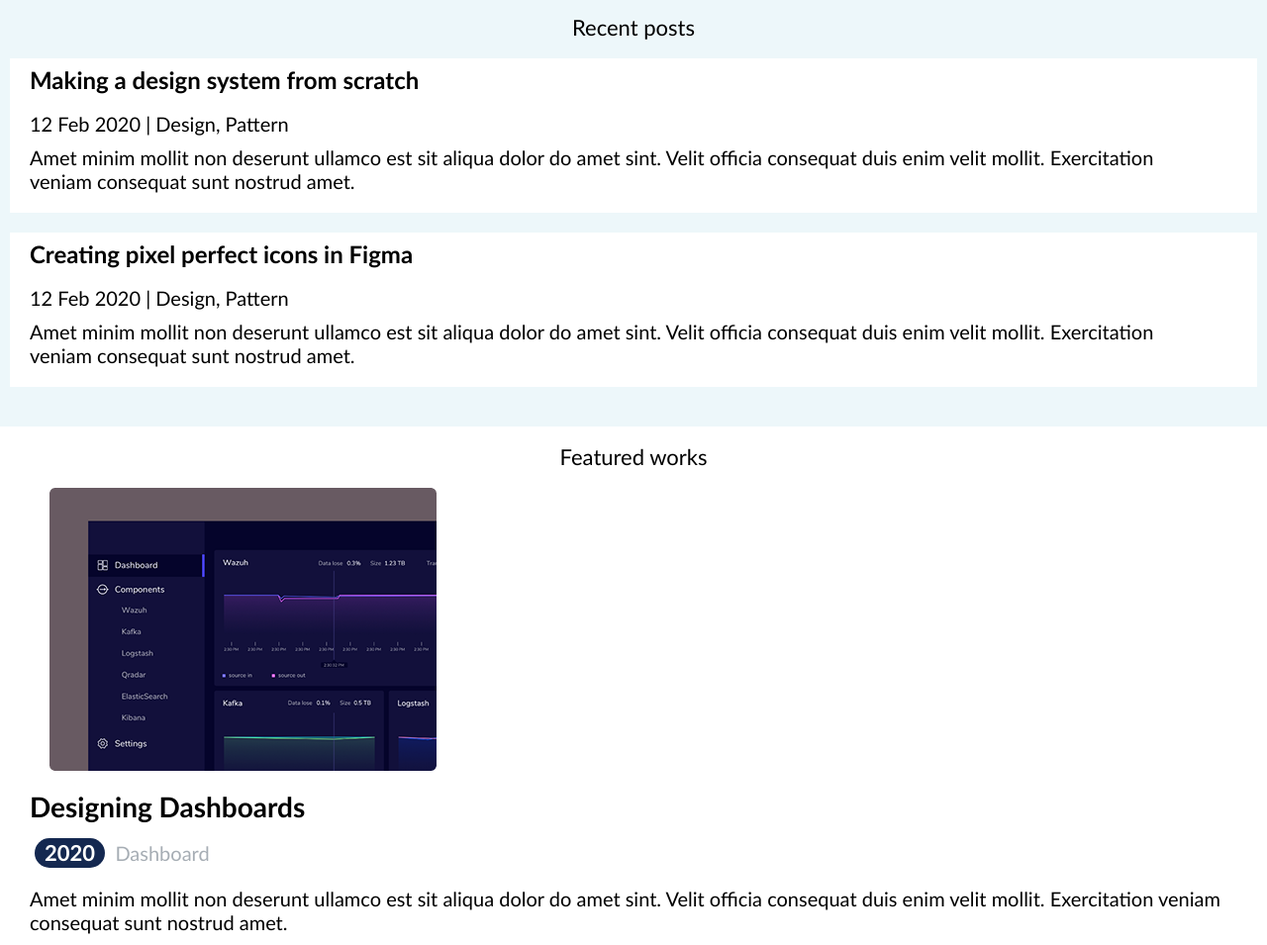
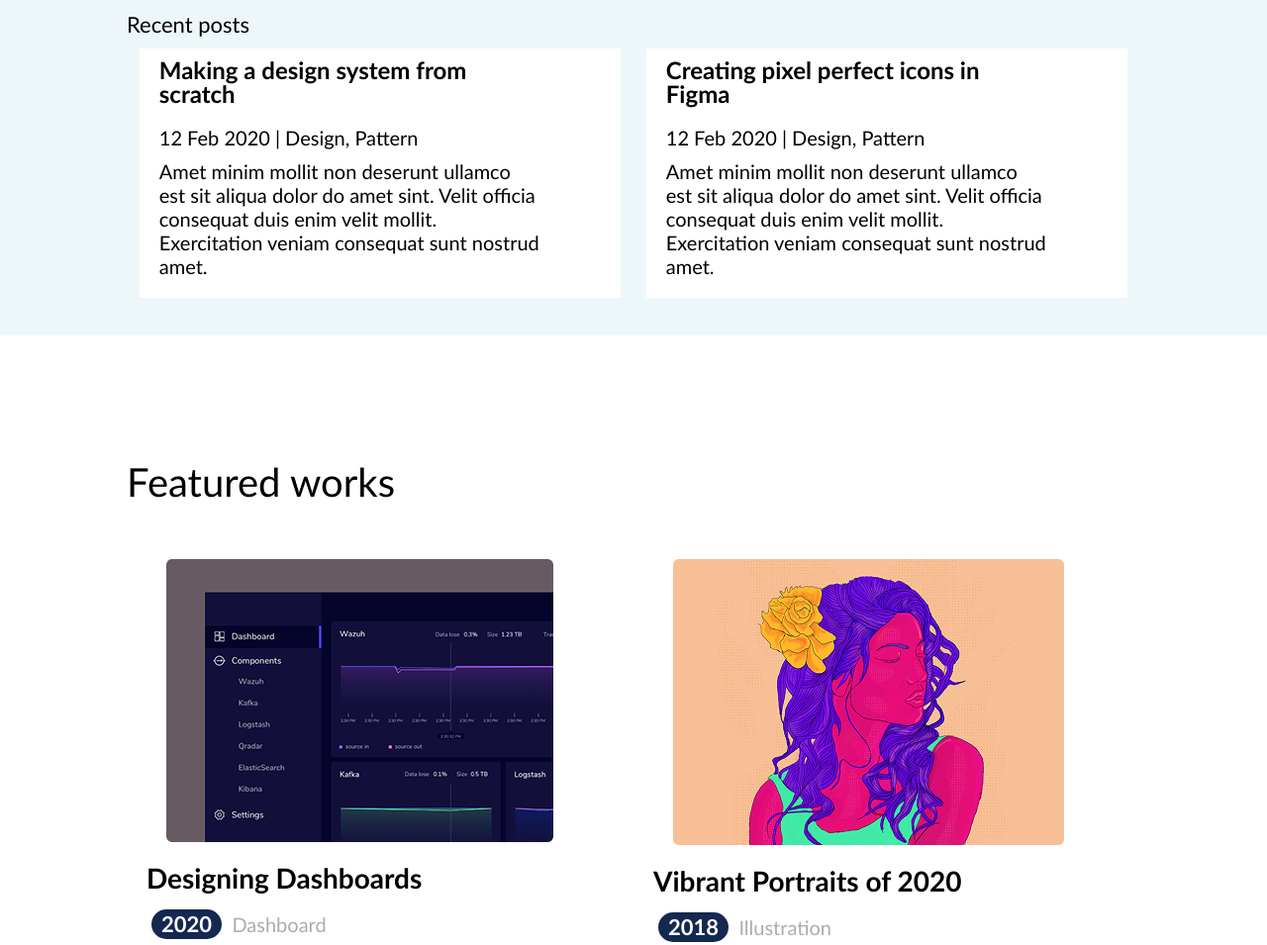
Before and after one commit to miguelandradedesouza/portif-lio-CSS, a plain HTML site: page index.html in a window 1280 px wide. Shown: the part 501-1456 px from the top of the page at 99% size. Drawn offline with Linux system fonts and the light colour scheme.

Commit message:
first commit

```diff
--- a/CSS/style.css
+++ b/CSS/style.css
@@ -163,9 +163,14 @@ footer nav p a {
         margin: 0 20px 0 20px;
     }
 
+    main section h2 {
+        text-align: left;
+    }
+
     section.banner {
         display: flex;
         flex-direction:  row-reverse;
+        margin: 0 10vw 0 10vw;
     }
 
     section.banner div.texto {
@@ -177,4 +182,31 @@ footer nav p a {
     section.banner img {
         width: 100%;
     }
+
+    section.post ul {
+        display: flex;
+        margin: 1vw 0 0 0;
+    }
+
+    section.post {
+        padding: 3vw 10vw 3vw 10vw;
+    }
+
+    section.post ul li {
+        margin: 0 1vw 0 1vw;
+    }
+
+    section.works ul {
+        display: flex;
+    }
+
+    section.works {
+        padding: 10vw 10vw 10vw 10vw;
+    }
+
+    section.works h2 {
+        font-size: 2rem;
+        padding: 0 0 3vw 0;
+    }
+
 }
--- a/index.html
+++ b/index.html
@@ -68,9 +68,6 @@
                         consequat duis enim velit mollit. Exercitation veniam consequat sunt nostrud amet.
                     </p>
                 </li>
-            </ul>
-            <!--POST DOIS-->
-            <ul>
                 <li>
                     <h3>
                         Creating pixel perfect icons in Figma
```
